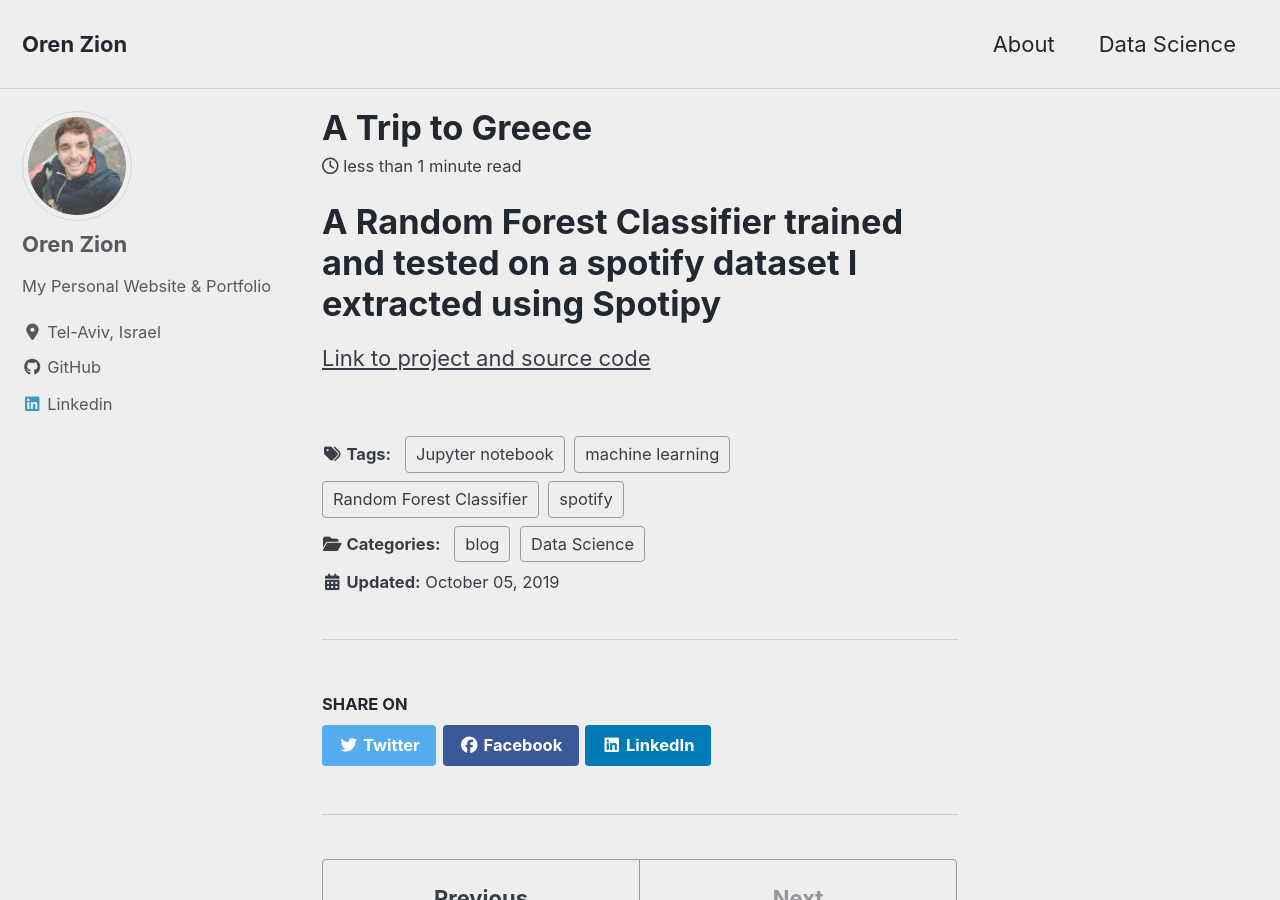
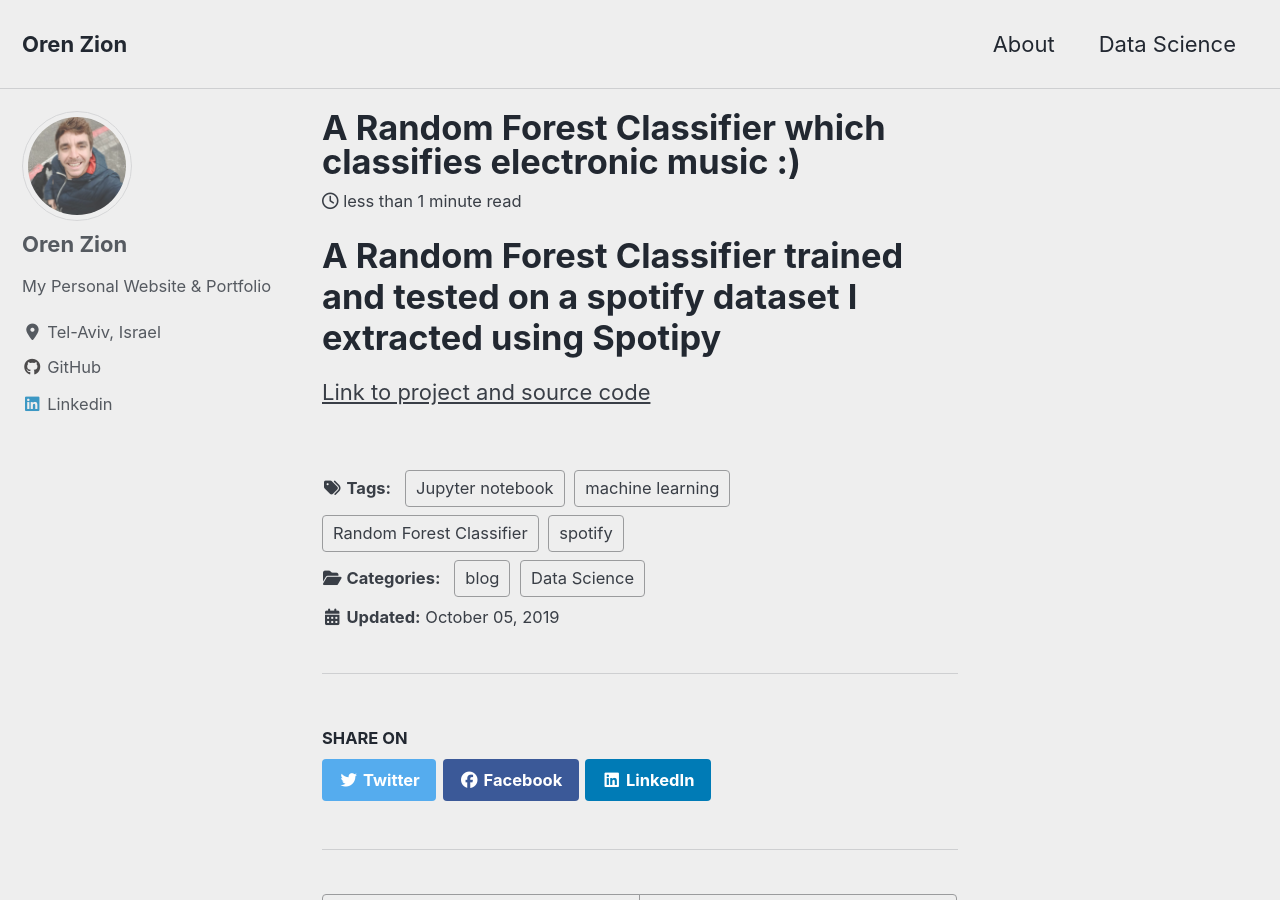
Before and after one commit to orenzion/orenzion.github.io, a Jekyll site: the page built from _posts/2019-10-05-Random-Forest-Classifier-Spotify.md, in a window 1280 px wide and 900 px high. Built offline with Jekyll 4.4.1, drawn with Linux system fonts in a browser that asks for light colours; cached includes are drawn as plain includes; nearby versions of some CDN libraries.

Commit message:
fix title of post

```diff
--- a/_posts/2019-10-05-Random-Forest-Classifier-Spotify.md
+++ b/_posts/2019-10-05-Random-Forest-Classifier-Spotify.md
@@ -1,6 +1,6 @@
 ---
 layout: single
-title:  "A Trip to Greece"
+title:  "A Random Forest Classifier which classifies electronic music :)"
 categories: [blog, Data Science]
 tags: [spotify, Random Forest Classifier, machine learning, Jupyter notebook]
 comments: true
```
